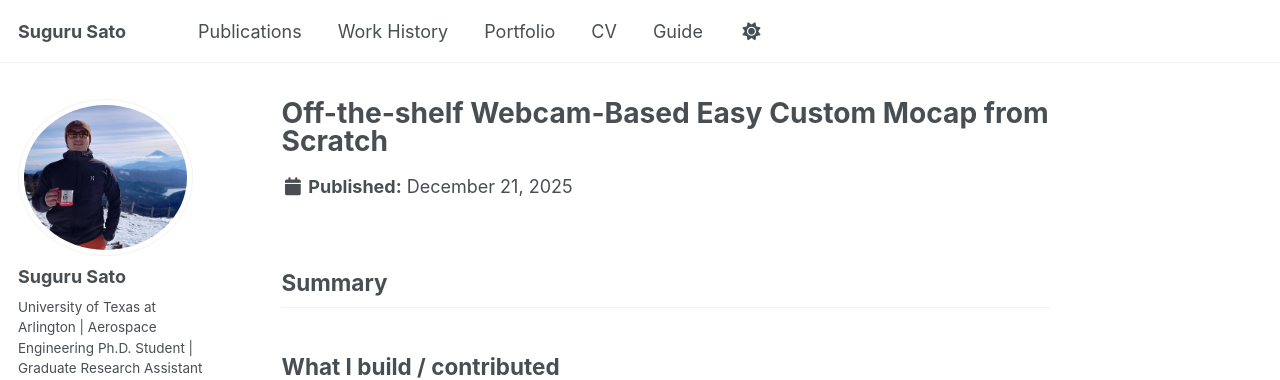
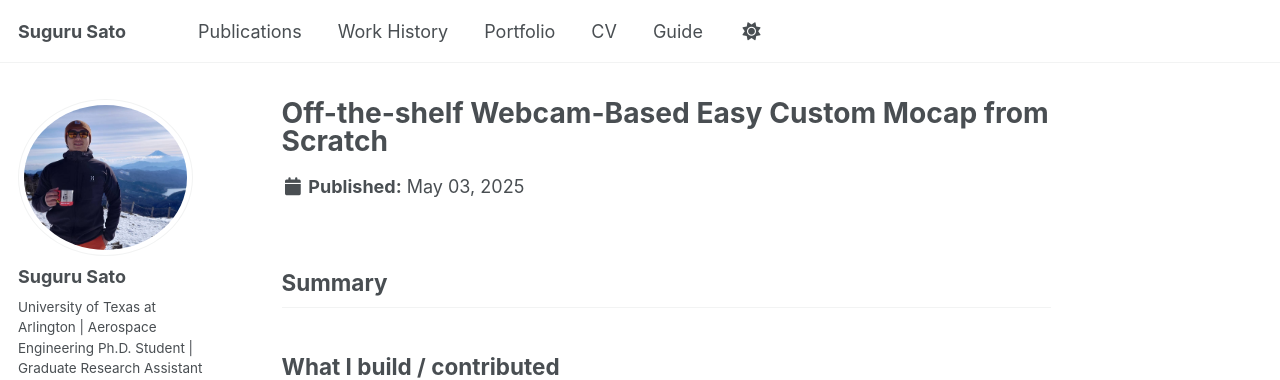
Before and after one commit to GitHub-Suguru/GitHub-Suguru.github.io, a Jekyll site: the page built from _portfolio/easy_custom_mocap.md, in a window 1280 px wide and 1159 px high. Shown: the top 380 px of the window. Built offline with Jekyll 4.4.1, drawn with Linux system fonts in a browser that asks for light colours; some web fonts are replaced; a script bundle is joined from its source files by our own code; library files that are not in the unit come from our copies.

Commit message:
Update easy_custom_mocap.md

```diff
--- a/_portfolio/easy_custom_mocap.md
+++ b/_portfolio/easy_custom_mocap.md
@@ -3,7 +3,7 @@ title: "Off-the-shelf Webcam-Based Easy Custom Mocap from Scratch"
 excerpt: "Complete step-by-step description of off-the-shelf webcam-based custom mocap system suitable for MAV and UGV applications. <br/><img src='/images/easy_mocap_snapshot.png'>"
 collection: portfolio
 permalink: /portfolio/easy_custom_mocap/
-date: 2025-12-21
+date: 2025-05-03
 ---
 
 ## Summary
```
